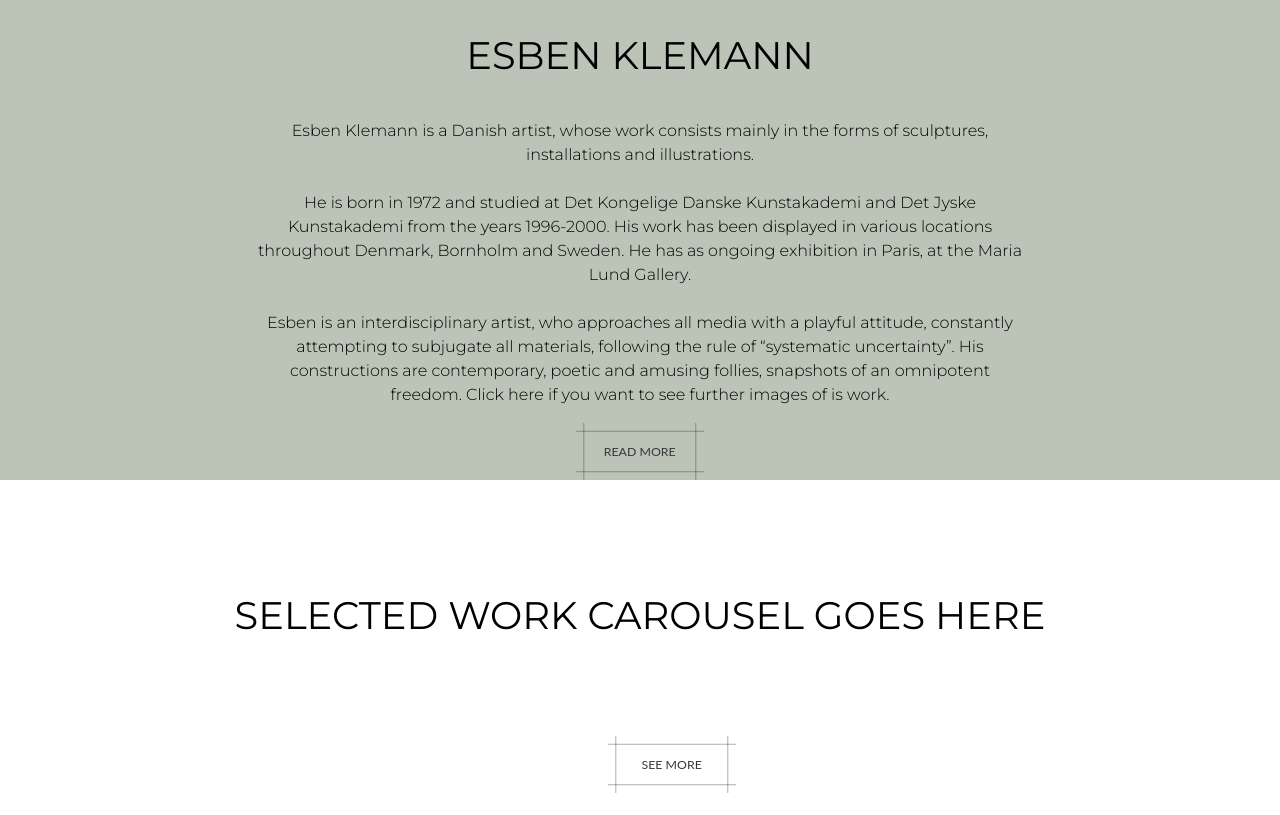
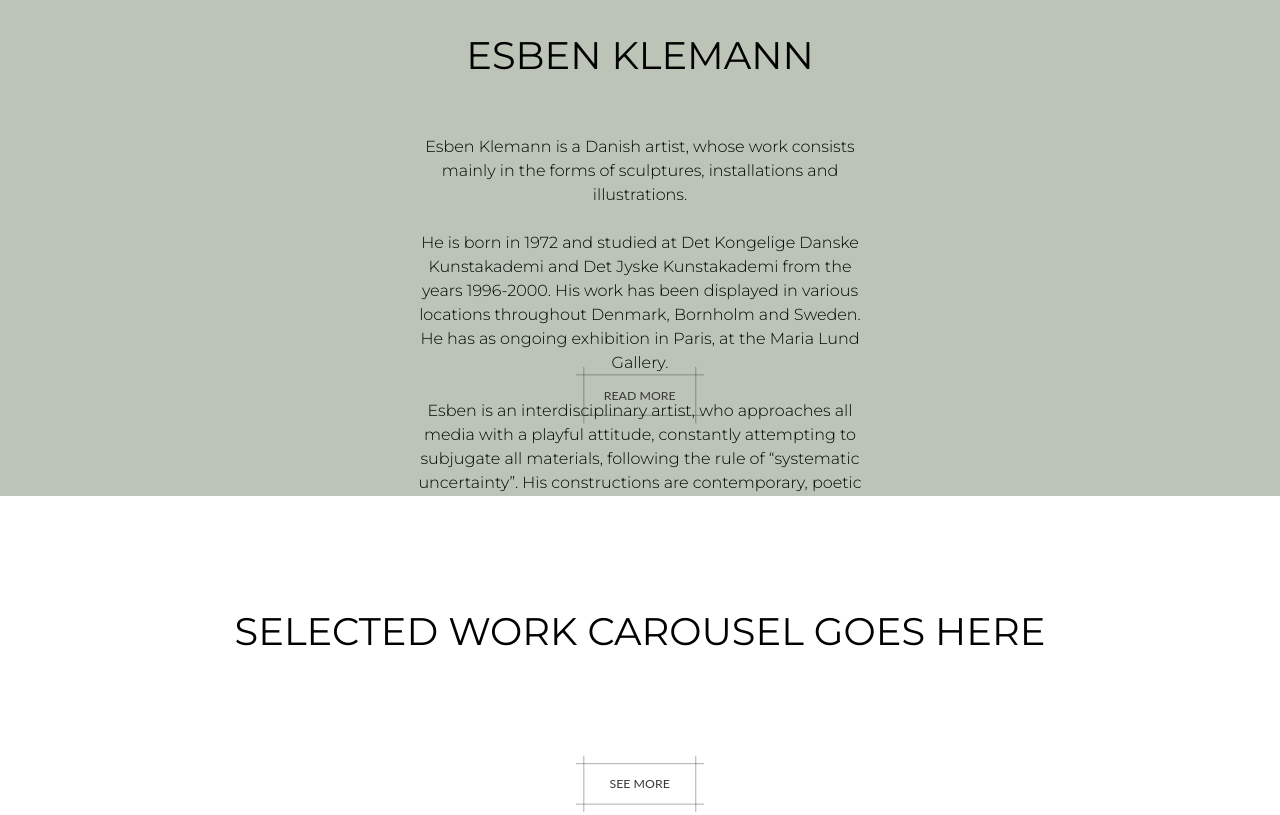
Before and after one commit to ingimar-eyfjord/final_straw, a plain HTML site: page index.html in a window 1280 px wide. Shown: the part 880-1695 px from the top of the page. Drawn offline with Linux system fonts and the light colour scheme; no server answers.

Commit message:
Next current version

```diff
--- a/css.css
+++ b/css.css
@@ -636,8 +636,8 @@ li {
     text-decoration: none;
     color: var(--white);
     font-family: 'Lato', sans-serif;
-    font-size: 0.8em;
-    font-weight: 100;
+    font-size: 1vw;
+    font-weight: 200;
     text-transform: uppercase;
     align-self: center;
     padding: 1vh 0;
@@ -707,7 +707,8 @@ li {
 
 .home-second-section {
     box-sizing: border-box;
-    height: 70vh;
+	position: relative;
+    height: 45vw;
     width: 100vw;
     margin: auto;
     background-color: var(--green);
@@ -720,14 +721,17 @@ li {
 
 
 .home-second-section p {
+	position: absolute;
+	right: 50%;
     font-size: 1em;
     font-family: 'Montserrat', sans-serif;
     font-weight: 300;
     padding-top: 1vh;
     line-height: 1.5;
     text-align: center;
+	max-width: 35vw;
     text-transform: none;
-}
+transform: translateX(50%);}
 
 .container {
     width: 90%;
@@ -735,6 +739,7 @@ li {
 }
 
 .home-third-section {
+	position: relative;
     height: 85vh;
     padding: 10vh 8vw;
     text-align: center;
@@ -743,14 +748,20 @@ li {
 /* -------- BUTTONS STYLE -------- */
 
 .read-more-btn {
+	position: absolute;
     width: 10vw;
+	transform: translate(50%, 450%);
+	right: 50%;
 }
 
 
 .read-more-btn:hover {
     opacity: 1;
     content: url(graphics/buttons/Read-more-hovered.svg);
+	position: absolute;
     width: 10vw;
+	transform: translate(50%, 350%);
+	right: 50%;
     animation-name: btnhover;
     animation-timing-function: ease-in;
     animation-duration: 1s;
@@ -803,15 +814,24 @@ li {
 
 }
 .indexseemore{
+	position: absolute;
+	cursor: pointer;
   width: 10vw;
-	padding: 2vw 0 0 5vw;}
+	right: 50%;
+	transform: translate(50%, 50%);}
+
 .indexseemore:hover{
+
     opacity: 1;
     content: url("graphics/buttons/See-more-hovered.svg");
     width: 10vw;
     animation-name: btnhover;
     animation-timing-function: ease-in;
     animation-duration: 1s;
+		position: absolute;
+	cursor: pointer;
+ transform: translate(50%, -20%);
+	right: 50%;
 }
 @keyframes btnhover {
     from {
--- a/index.js
+++ b/index.js
@@ -41,4 +41,8 @@ function showPost(post) {
 	var a = postCopy.querySelector(".seemore");
 	a.href = `work_single.html?id=${post.id}`;
 
- document.querySelector("#work").appendChild(postCopy)})}
+ document.querySelector("#work").appendChild(postCopy)})};
+
+document.querySelector(".indexseemore").addEventListener("click", e=>{
+	window.location.href = `work.html`;
+})
```
